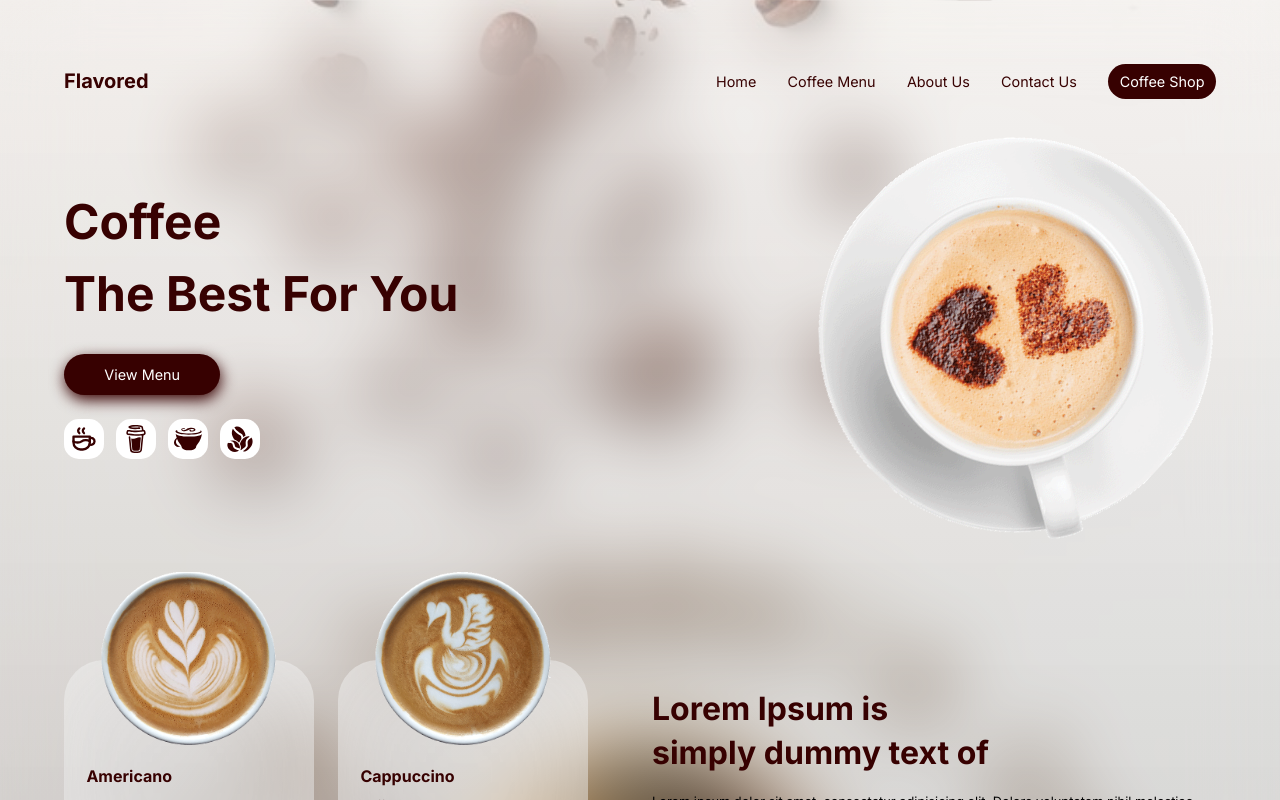
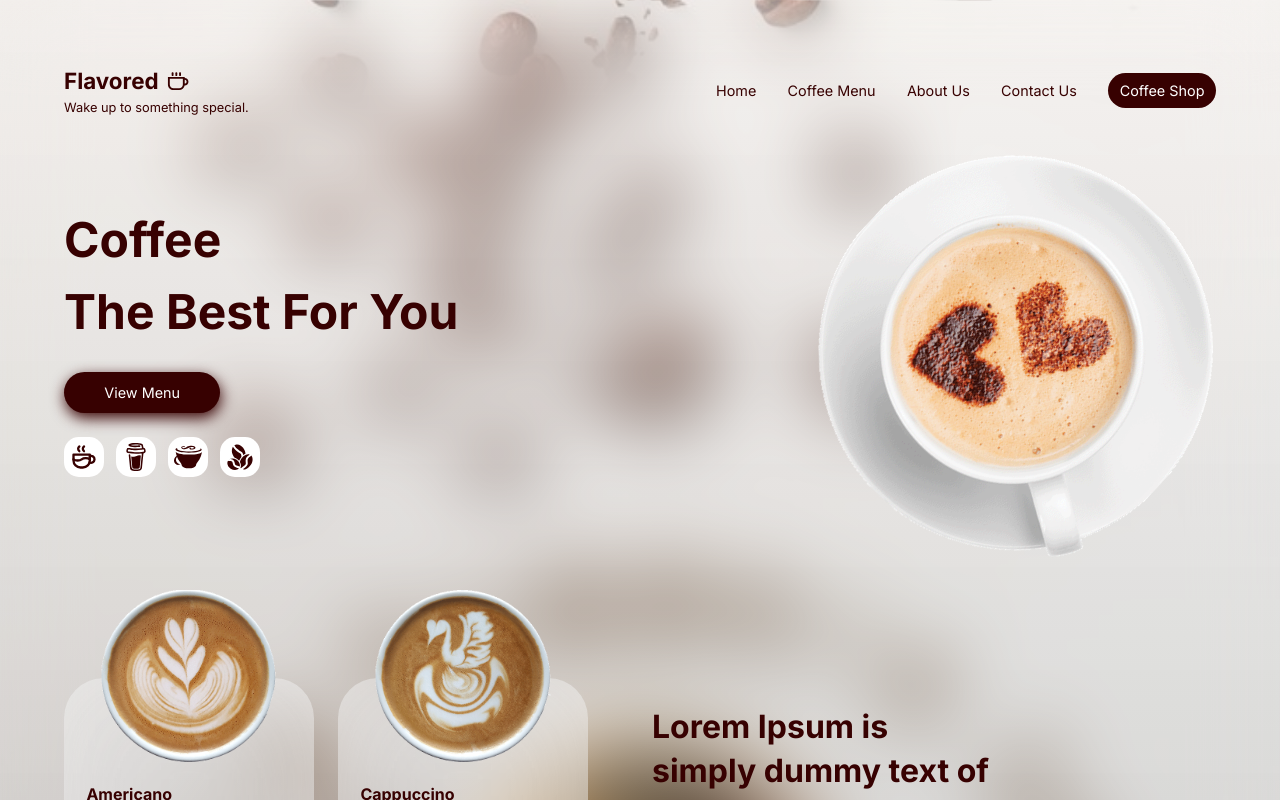
Before and after one commit to MudasirBashirBhatti/flavored-next-tailwind, a Next.js app: page / in a window 1280 px wide. Shown: the top 800 px of the page. Built offline with nearby package versions, Linux system fonts and the light colour scheme.

Commit message:
desktop final

```diff
--- a/src/app/page.js
+++ b/src/app/page.js
@@ -21,7 +21,12 @@ export default function Home() {
     <div className="w-[100%] backdrop-blur-[40px] bg-gradient-to-b from-[white]/30 to-[black]/40 bg-white/30 p-[4em]">
       {/* navigation bar */}
       <nav className="w-[100%] flex justify-between items-center">
-        <div className="text-primary font-bold text-xl">Flavored</div>
+        <div className="text-primary text-[1.4rem] ">
+          <div className="flex gap-2 items-center font-bold">
+            Flavored <CgCoffee />
+          </div>
+          <div className="text-[.8rem]">Wake up to something special.</div>
+        </div>
         <ul className="flex justify-between items-center w-[500px] list-none text-primary">
           <li>Home</li>
           <li>Coffee Menu</li>
```
